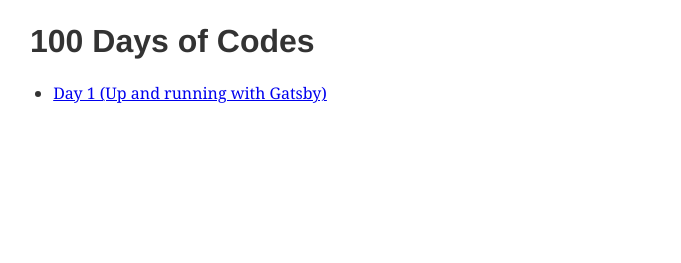
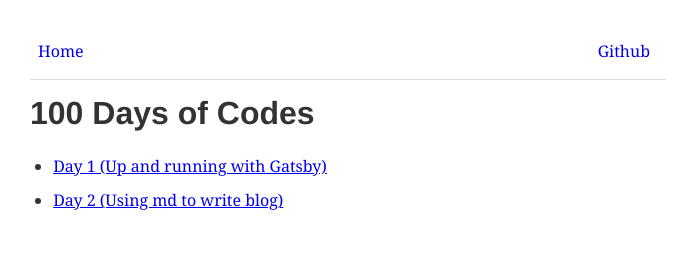
Before and after one commit to pravinbashyal/pravinbashyal.com, a Gatsby site: page / in a window 1280 px wide. Shown: the whole page, without its empty margins (292-973 px from the left). Built offline with nearby package versions, Linux system fonts and the light colour scheme; Gatsby itself is replaced by a stand-in of ours; some packages are replaced by stand-ins of ours.

Commit message:
update index and header

```diff
--- a/src/components/header.js
+++ b/src/components/header.js
@@ -1,3 +1,16 @@
 import * as React from "react"
 
-export default () => <h1>header is this</h1>
+export default () => (
+  <nav>
+    <ul id="nav-links">
+      <li>
+        <a href="/">Home</a>
+      </li>
+    </ul>
+    <ul id="portfolio-links">
+      <li>
+        <a href="https://github.com/pravinbashyal">Github</a>
+      </li>
+    </ul>
+  </nav>
+)
--- a/src/pages/index.js
+++ b/src/pages/index.js
@@ -1,8 +1,9 @@
 import React from "react"
+import Layout from "../components/layout"
 
 function HundredDaysRoot({}) {
   return (
-    <main>
+    <Layout>
       <h1>100 Days of Codes</h1>
       <ul>
         <li>
@@ -10,8 +11,11 @@ function HundredDaysRoot({}) {
             Day 1 (Up and running with Gatsby)
           </a>
         </li>
+        <li>
+          <a href="/100-days-of-coding/day2">Day 2 (Using md to write blog)</a>
+        </li>
       </ul>
-    </main>
+    </Layout>
   )
 }
 
```
